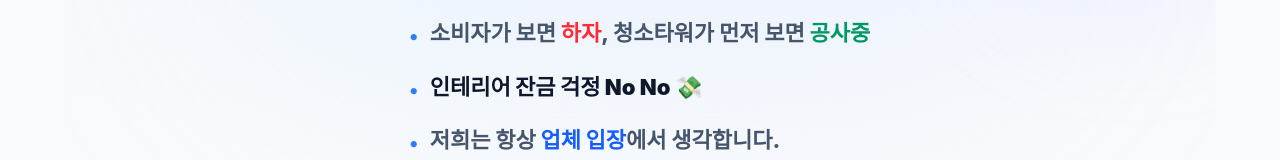
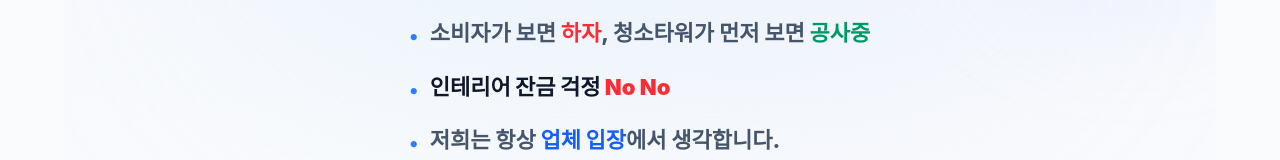
Before and after one commit to timbach9741-wq/CleaningTower, a React (Vite) app: page /b2b/quote in a window 1280 px wide. Shown: the part 406-566 px from the top of the page. Built offline with nearby package versions, Linux system fonts and the light colour scheme; a web font is replaced by a local one.

Commit message:
design: B2B 견적 페이지 서브타이틀 잔금 걱정 No No 이모지 제거 및 텍스트 강조 적용
- 두 번째 목록 항목에서 💸 이모티콘 제거
- "No No" 텍스트에 빨간색(text-red-500 font-black) 강조 스타일 적용

```diff
--- a/src/pages/B2BQuote.tsx
+++ b/src/pages/B2BQuote.tsx
@@ -540,7 +540,7 @@ export default function Quote() {
                         </li>
                         <li className="flex items-start gap-2 lg:gap-3">
                           <span className="text-blue-500 mt-1 lg:mt-1.5 shrink-0 font-black text-sm lg:text-xl">•</span>
-                          <span className="text-slate-900 font-black">인테리어 잔금 걱정 No No 💸</span>
+                          <span className="text-slate-900 font-black">인테리어 잔금 걱정 <span className="text-red-500 font-black">No No</span></span>
                         </li>
                         <li className="flex items-start gap-2 lg:gap-3">
                           <span className="text-blue-500 mt-1 lg:mt-1.5 shrink-0 font-black text-sm lg:text-xl">•</span>
```
Also changed, not shown: .commit_msg.txt.
